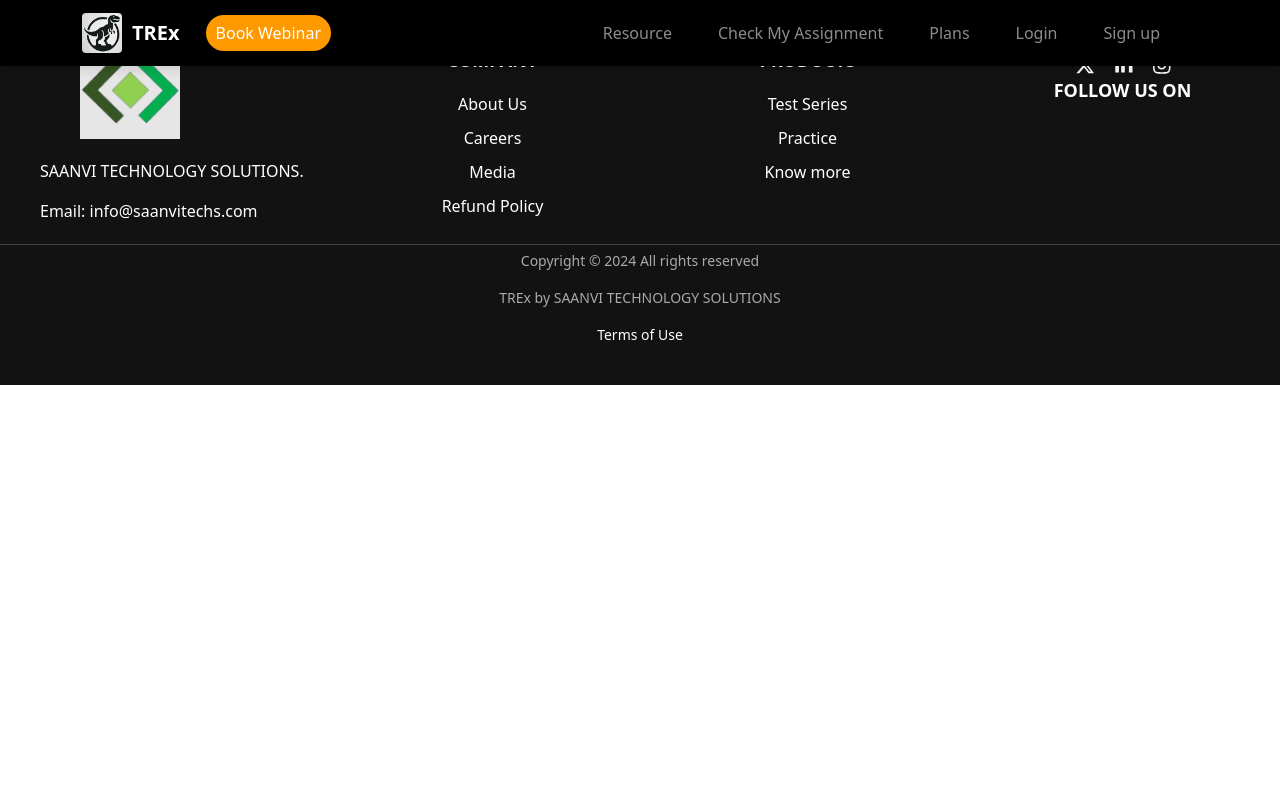
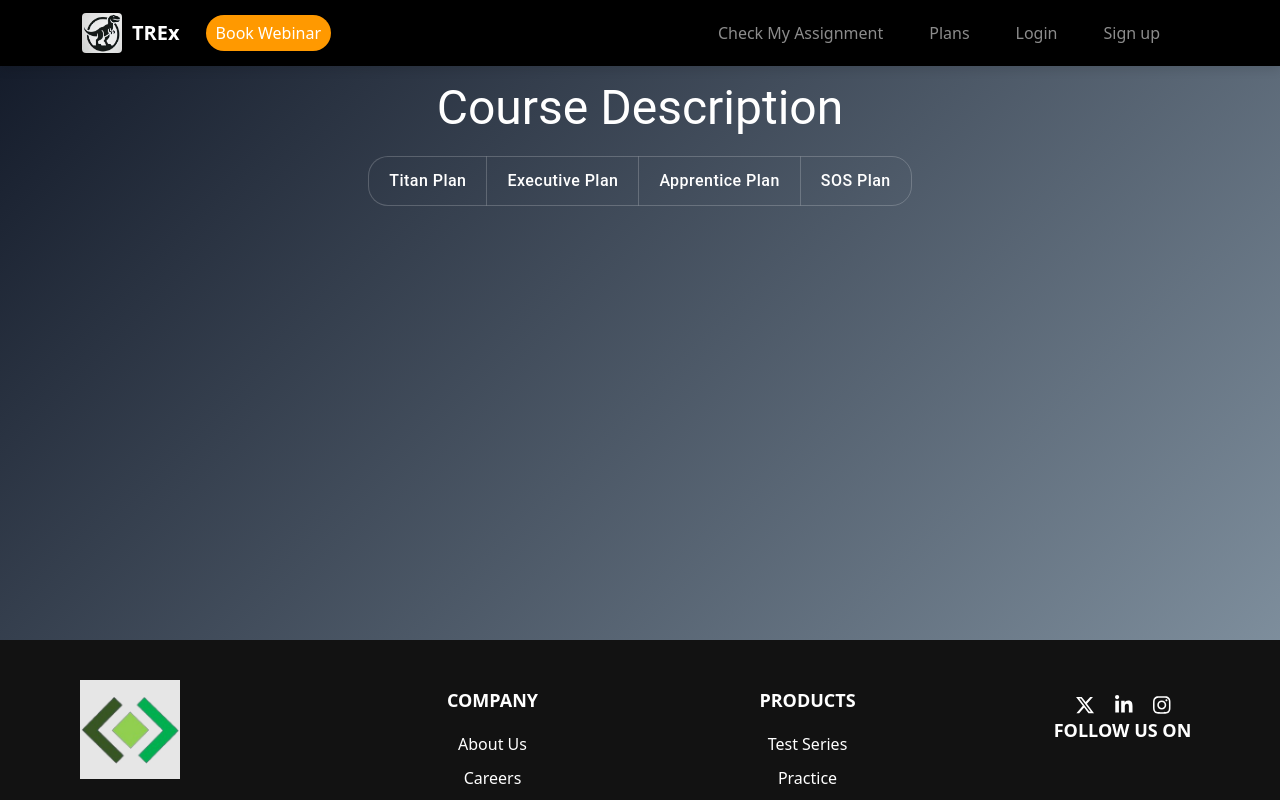
Before and after one commit to Saanvitechs/Edutech-BETA, a React (Create React App) app: page /course-details/1 in a window 1280 px wide. Shown: the top 800 px of the page. Built offline with nearby package versions, Linux system fonts and the light colour scheme.

Commit message:
latest commit

```diff
--- a/src/App.js
+++ b/src/App.js
@@ -56,7 +56,7 @@ function App() {
           <Route path="/referral" element={<Referral />} />
           <Route path="/pricing-plans" element={<NewPageComponent />} />
           <Route path="/know" element={<Knowmore />} />
-          <Route path="/course" element={<CourseDetails />} />
+          <Route path="/course-details/:plan" element={<CourseDetails />} /> {/* Dynamic plan route */}
 
           {/* Protect these routes */}
           <Route
--- a/src/components/Apprenticeship.js
+++ b/src/components/Apprenticeship.js
@@ -145,13 +145,13 @@ const Apprenticeship = () => {
       <div className="left-section">
         <div className="header-section">
           <Typography variant="h3" className="main-title">
-            Get Ready for Your IT Career in 6 Steps
+            Accelerate Your Career Growth Through Internships
           </Typography>
           <div className="button-group3">
-            <Button variant="contained" color="primary" className="main-btn3">
+            <Button variant="contained" color="primary" className="main-btn3"  onClick={() => window.open('https://forms.gle/F5AUkk5J4Tjy2AabA', '_blank')}>
               Enroll Now
             </Button>
-            <Button variant="outlined" color="primary" className="main-btn3">
+            <Button variant="outlined" color="primary" className="main-btn3"  onClick={() => window.open('https://forms.gle/PGrDh2pKSKEXjTud6', '_blank')}>
               Book a Free Demo Class
             </Button>
           </div>
--- a/src/components/CourseDetails.css
+++ b/src/components/CourseDetails.css
@@ -1,36 +1,8 @@
-/* .plan-buttons {
-    display: flex;
-    justify-content: flex-start;
-    border-radius: 8px;
-    background-color: #f5f5f5;
-  }
-
-  .plan-buttons .MuiButton-root {
-    border: none;
-    font-size: 16px;
-    padding: 10px 20px;
-    text-transform: none;
-    border-radius: 0;
-    background-color: #f5f5f5;
-    color: #333;
-    transition: background-color 0.3s ease, color 0.3s ease;
-  }
-
-  .plan-buttons .MuiButton-root:hover {
-    background-color: #e0e0e0;
-  }
-
-  .plan-buttons .selected {
-    background-color: white;
-    border: 1px solid #ccc;
-    border-radius: 8px;
-    color: black;
-  }
-   */
-   /* Container for Course Details content */
 .course-details-container {
     padding: 80px 20px 20px 20px; /* Add padding to avoid overlap with the navbar */
     min-height: calc(100vh - 160px); /* Ensures content area height without footer overlap */
+    background: linear-gradient(135deg, #111827, #27425a99); /* Linear gradient background */
+    color: #ffffff;
   }
 
   /* Plan Button Group */
@@ -38,31 +10,31 @@
     display: flex;
     justify-content: flex-start;
     margin-bottom: 20px;
-    border-radius: 8px;
-    background-color: #f5f5f5;
+    border-radius: 15%;
+    background-color: transparent;
   }
 
   .plan-buttons .MuiButton-root {
-    border: none;
+    border: 1px solid rgba(255, 255, 255, 0.2);
     font-size: 16px;
     padding: 10px 20px;
     text-transform: none;
-    border-radius: 0;
-    background-color: #f5f5f5;
-    color: #333;
+    border-radius: 20px;
+    background-color: transparent;
+    color: #ffffff;
     transition: background-color 0.3s ease, color 0.3s ease;
   }
 
   .plan-buttons .MuiButton-root:hover {
-    background-color: #e0e0e0;
+    background-color: rgba(255, 255, 255, 0.9);
+    color: #1e1e1e;
   }
 
   /* Highlight the selected plan button */
   .plan-buttons .selected {
-    background-color: white;
-    border: 1px solid #ccc;
-    border-radius: 8px;
-    color: black;
+    background-color: rgba(255, 255, 255, 0.9); /* Slightly highlighted selected button */
+    border: 1px solid #fff;
+    color: #1e1e1e;
   }
 
   /* Content Area Below the Buttons */
--- a/src/components/CourseDetails.js
+++ b/src/components/CourseDetails.js
@@ -1,7 +1,11 @@
+
 // import React, { useState } from 'react';
 // import { Button, ButtonGroup, Typography } from '@mui/material';
-// import ITCareerSteps from './Knowmore'; // Adjust the path if needed
-// import './CourseDetails.css'; // Import the CSS file for custom styles
+// import ITCareerSteps from './Knowmore'; // Importing your ITCareerSteps component
+// import ExecutivePlan from './ExecutivePlan';
+// import Apprenticeship from './Apprenticeship';
+// import SosPlan from './SosPlan';
+// import './CourseDetails.css'; // Import custom CSS for layout and styling
 
 // const CourseDetails = () => {
 //   const [selectedPlan, setSelectedPlan] = useState('Nothing'); // Manage the selected plan
@@ -11,20 +15,14 @@
 //   };
 
 //   return (
-//     <div style={{ padding: '20px',marginTop: '60px' }}>
+//     <div className="course-details-container">
 //       {/* Heading */}
 //       <Typography variant="h4" style={{ marginBottom: '20px' }}>
 //         Course Details
 //       </Typography>
 
-//       {/* Button Group Styled */}
+//       {/* Button Group for Plan Selection */}
 //       <ButtonGroup variant="outlined" className="plan-buttons">
-//         <Button
-//         //   onClick={() => handlePlanChange('Nothing')}
-//           className={selectedPlan === 'Nothing' ? 'selected' : ''}
-//         >
-//           PLANS
-//         </Button>
 //         <Button
 //           onClick={() => handlePlanChange('Titan Plan')}
 //           className={selectedPlan === 'Titan Plan' ? 'selected' : ''}
@@ -51,17 +49,30 @@
 //         </Button>
 //       </ButtonGroup>
 
-//       {/* Imported ITCareerSteps Component */}
-//       <div style={{ marginTop: '10px' }}>
-//         <ITCareerSteps />
+//       {/* Conditionally Render ITCareerSteps when Titan Plan is selected */}
+//       <div className="plan-content">
+//         {selectedPlan === 'Titan Plan' && <ITCareerSteps />}
+//       </div>
+//       <div className="plan-content">
+//         {selectedPlan === 'Executive Plan' && <ExecutivePlan />}
+//       </div>
+//       <div className="plan-content">
+//         {selectedPlan === 'Apprentice Plan' && <Apprenticeship />}
+//       </div>
+//       <div className="plan-content">
+//         {selectedPlan === 'SOS Plan' && <SosPlan />}
 //       </div>
 //     </div>
 //   );
 // };
 
 // export default CourseDetails;
-import React, { useState } from 'react';
+
+
+
+import React, { useEffect, useState } from 'react';
 import { Button, ButtonGroup, Typography } from '@mui/material';
+import { useParams } from 'react-router-dom';
 import ITCareerSteps from './Knowmore'; // Importing your ITCareerSteps component
 import ExecutivePlan from './ExecutivePlan';
 import Apprenticeship from './Apprenticeship';
@@ -69,7 +80,14 @@ import SosPlan from './SosPlan';
 import './CourseDetails.css'; // Import custom CSS for layout and styling
 
 const CourseDetails = () => {
+  const { plan } = useParams(); // Get the plan from the URL
   const [selectedPlan, setSelectedPlan] = useState('Nothing'); // Manage the selected plan
+
+  useEffect(() => {
+    if (plan) {
+      setSelectedPlan(plan); // Set the selected plan based on the URL
+    }
+  }, [plan]);
 
   const handlePlanChange = (plan) => {
     setSelectedPlan(plan);
@@ -78,50 +96,50 @@ const CourseDetails = () => {
   return (
     <div className="course-details-container">
       {/* Heading */}
-      <Typography variant="h4" style={{ marginBottom: '20px' }}>
-        Course Details
+      <Typography variant="h3" style={{ marginBottom: '20px' }}>
+        Course Description
       </Typography>
 
       {/* Button Group for Plan Selection */}
       <ButtonGroup variant="outlined" className="plan-buttons">
         <Button
-          onClick={() => handlePlanChange('Titan Plan')}
-          className={selectedPlan === 'Titan Plan' ? 'selected' : ''}
+          onClick={() => handlePlanChange('titan-plan')}
+          className={selectedPlan === 'titan-plan' ? 'selected' : ''}
         >
           Titan Plan
         </Button>
         <Button
-          onClick={() => handlePlanChange('Executive Plan')}
-          className={selectedPlan === 'Executive Plan' ? 'selected' : ''}
+          onClick={() => handlePlanChange('executive-plan')}
+          className={selectedPlan === 'executive-plan' ? 'selected' : ''}
         >
           Executive Plan
         </Button>
         <Button
-          onClick={() => handlePlanChange('Apprentice Plan')}
-          className={selectedPlan === 'Apprentice Plan' ? 'selected' : ''}
+          onClick={() => handlePlanChange('apprentice-plan')}
+          className={selectedPlan === 'apprentice-plan' ? 'selected' : ''}
         >
           Apprentice Plan
         </Button>
         <Button
-          onClick={() => handlePlanChange('SOS Plan')}
-          className={selectedPlan === 'SOS Plan' ? 'selected' : ''}
+          onClick={() => handlePlanChange('sos-plan')}
+          className={selectedPlan === 'sos-plan' ? 'selected' : ''}
         >
           SOS Plan
         </Button>
       </ButtonGroup>
 
-      {/* Conditionally Render ITCareerSteps when Titan Plan is selected */}
+      {/* Conditionally Render Components based on the selected plan */}
       <div className="plan-content">
-        {selectedPlan === 'Titan Plan' && <ITCareerSteps />}
+        {selectedPlan === 'titan-plan' && <ITCareerSteps />}
       </div>
       <div className="plan-content">
-        {selectedPlan === 'Executive Plan' && <ExecutivePlan />}
+        {selectedPlan === 'executive-plan' && <ExecutivePlan />}
       </div>
       <div className="plan-content">
-        {selectedPlan === 'Apprentice Plan' && <Apprenticeship />}
+        {selectedPlan === 'apprentice-plan' && <Apprenticeship />}
       </div>
       <div className="plan-content">
-        {selectedPlan === 'SOS Plan' && <SosPlan />}
+        {selectedPlan === 'sos-plan' && <SosPlan />}
       </div>
     </div>
   );
--- a/src/components/Knowmore.js
+++ b/src/components/Knowmore.js
@@ -159,11 +159,11 @@ const ITCareerSteps = () => {
           <Typography variant="h3" className="main-title">
             Get Ready for Your IT Career in 6 Steps
           </Typography>
-          <div className="button-group">
-            <Button variant="contained" color="primary" className="main-btn">
+          <div className="button-group3">
+            <Button variant="contained" color="primary" className="main-btn3"  onClick={() => window.open('https://forms.gle/F5AUkk5J4Tjy2AabA', '_blank')}>
               Enroll Now
             </Button>
-            <Button variant="outlined" color="primary" className="main-btn">
+            <Button variant="outlined" color="primary" className="main-btn3"  onClick={() => window.open('https://forms.gle/PGrDh2pKSKEXjTud6', '_blank')}>
               Book a Free Demo Class
             </Button>
           </div>
--- a/src/components/Navbar.js
+++ b/src/components/Navbar.js
@@ -68,7 +68,7 @@ const CustomNavbar = () => {
         <Navbar.Toggle aria-controls="basic-navbar-nav" onClick={handleToggle} />
         <Navbar.Collapse id="basic-navbar-nav" className="justify-content-end">
           <Nav onClick={handleNavClick}>
-            <Nav.Link as={Link} to="/resource">Resource</Nav.Link>
+            {/* <Nav.Link as={Link} to="/resource">Resource</Nav.Link> */}
             <Nav.Link as={Link} to="/assignments">Check My Assignment</Nav.Link>
             <Nav.Link as={Link} to="/membership-plan">Plans</Nav.Link>
 
```
Also changed, not shown: src/components/ExecutivePlan.js (+4 -4 lines), src/components/MembershipPlans.js (+197 -76 lines), src/components/SosPlan.js (+4 -4 lines), 1 other file (tests, documents, lock files or other folders).
